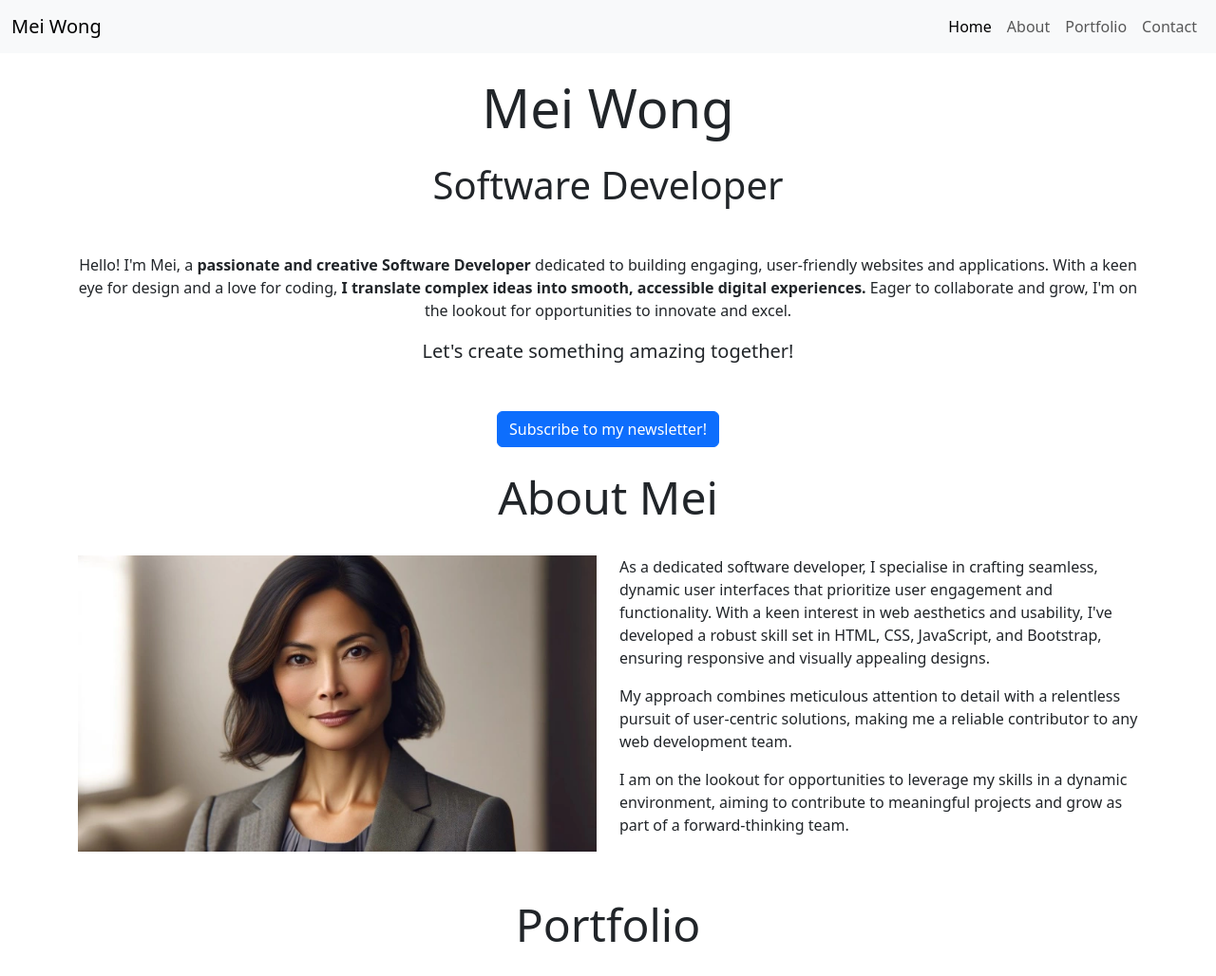
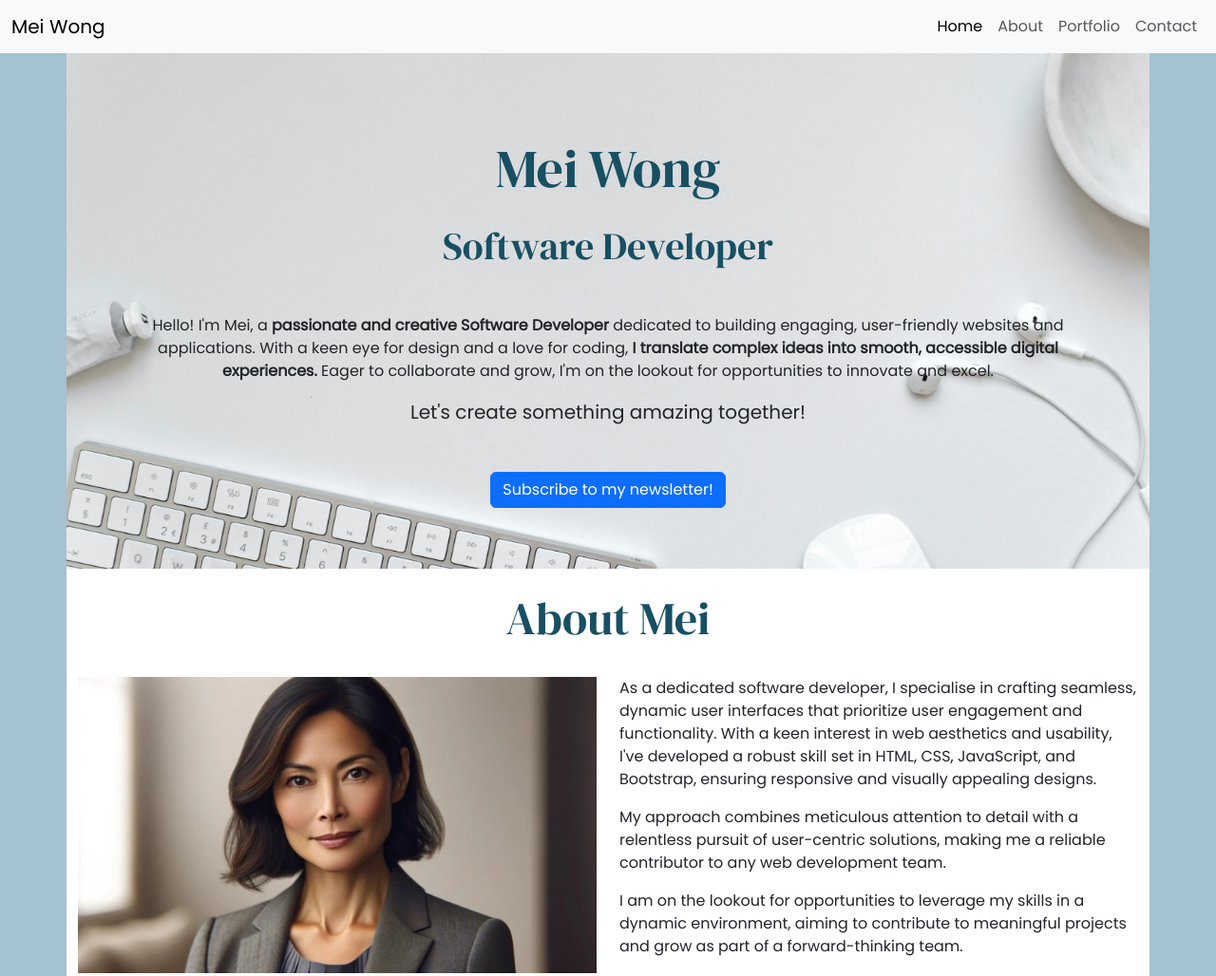
Before and after one commit to Celina-talib/mei-wong-portfolio, a plain HTML site: page index.html in a window 1280 px wide. Shown: the top 1028 px of the page at 95% size. Drawn offline with nearby package versions, Linux system fonts and the light colour scheme.

Commit message:
Add first custom styles

```diff
--- /dev/null
+++ b/assets/css/style.css
@@ -0,0 +1,50 @@
+/*
+    #a4c2d1; egg blue
+    #dbdcde; light grey
+    #1f7798; mid-blue
+    #184f63; dark-blue
+*/
+
+/* global styles */
+
+@import url('https://fonts.googleapis.com/css2?family=DM+Serif+Display:ital@0;1&family=Poppins&display=swap');
+
+body {
+    font-family: "Poppins", sans-serif;
+    background-color: #a4c2d1; /* egg blue */
+}
+
+h1,
+h2 {
+    font-family: "DM Serif Display", serif;
+    color: #184f63; /* dark-blue */
+}
+
+/* About section */
+
+#about {
+    background-color: white;
+}
+
+/* Portfolio */
+
+#portfolio {
+    background-color: #dbdcde; /* light grey */
+}
+
+/* Contact section */
+
+#contact {
+    background-color: white;
+}
+
+/* Header */
+
+#hero {
+    background-color: #dbdcde; /* light grey */
+    background-image: url("../images/background.webp");
+    background-size: cover;
+    background-position: 50% 70%;
+    min-height: 500px;
+    padding: 5% 7%;
+}
--- a/index.html
+++ b/index.html
@@ -8,6 +8,9 @@
     <!-- Bootstrap CSS Link -->
     <link href="https://cdn.jsdelivr.net/npm/bootstrap@5.3.3/dist/css/bootstrap.min.css" rel="stylesheet"
         integrity="sha384-QWTKZyjpPEjISv5WaRU9OFeRpok6YctnYmDr5pNlyT2bRjXh0JMhjY6hW+ALEwIH" crossorigin="anonymous">
+        <!-- Link to the CSS stylesheet -->
+        <link rel="stylesheet" href="assets/css/style.css">
+
 </head>
 
 <body>
```
Also changed, not shown: assets/images/background.webp (added).
